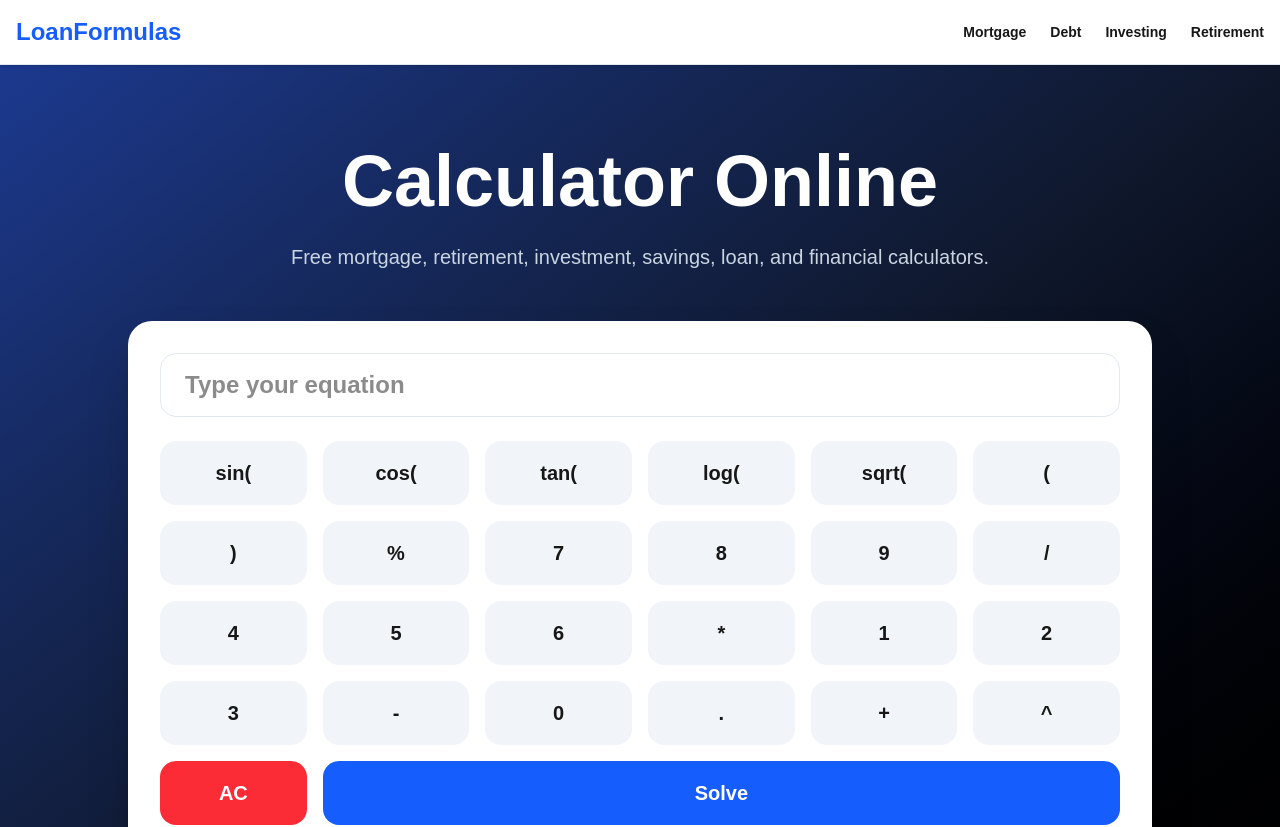
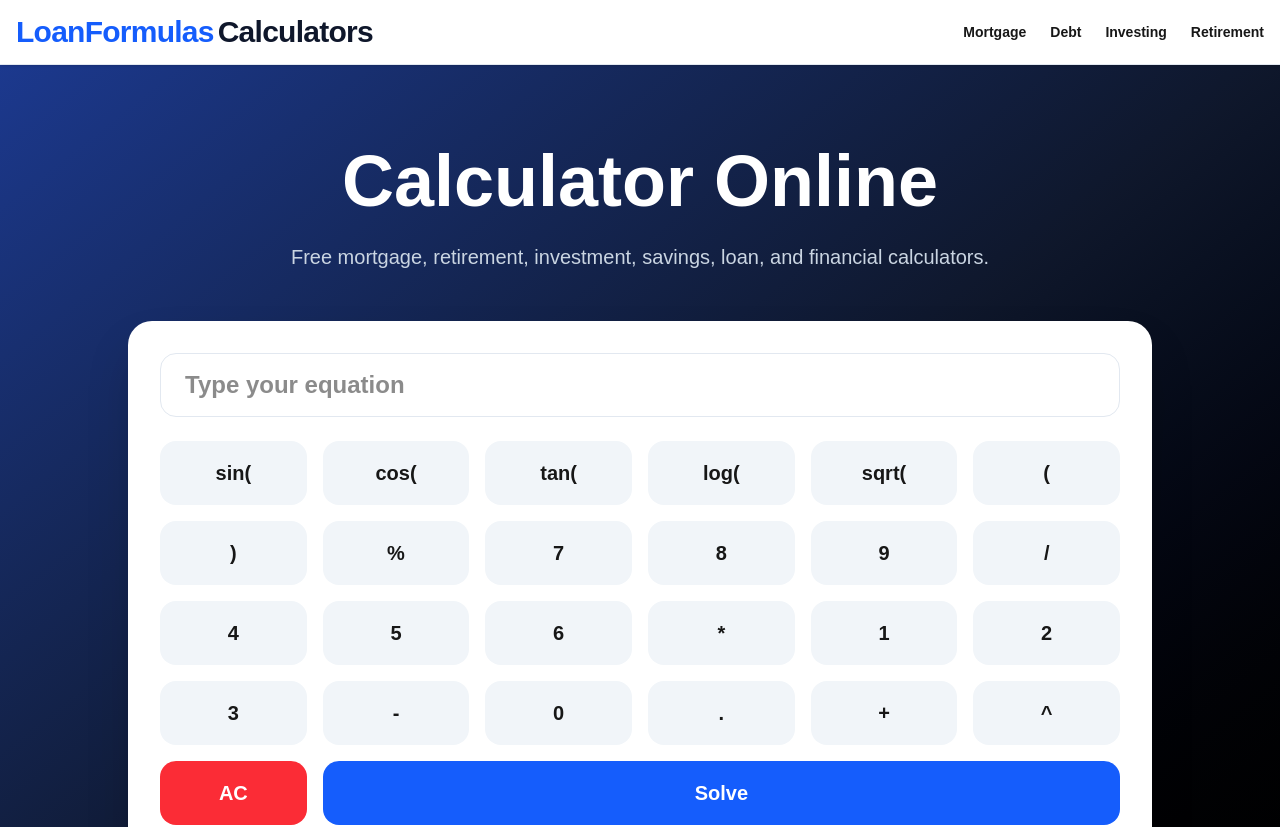
Before and after one commit to dekai-qingyang/seo-site, a Next.js app: page / in a window 1280 px wide. Shown: the top 827 px of the page. Built offline with nearby package versions, Linux system fonts and the light colour scheme.

Commit message:
update calculators

```diff
--- a/app/layout.tsx
+++ b/app/layout.tsx
@@ -6,8 +6,8 @@ import "./globals.css";
 
 export const metadata: Metadata = {
   title: {
-    default: "LoanFormulas",
-    template: "%s | LoanFormulas",
+    default: "LoanFormulas Calculators",
+    template: "%s | LoanFormulas Calculators",
   },
 
   description:
@@ -72,12 +72,18 @@ export default function RootLayout({
 
             <div className="flex items-center justify-between h-16">
 
-              <Link
-                href="/"
-                className="text-2xl font-black text-blue-600"
-              >
-                LoanFormulas
-              </Link>
+            <Link
+              href="/"
+              className="text-3xl font-black tracking-tight"
+            >
+              <span className="text-blue-600">
+               LoanFormulas
+              </span>
+
+              <span className="text-slate-900 ml-1">
+                Calculators
+            </span>
+          </Link>
 
               <nav className="hidden lg:flex items-center gap-6 text-sm font-semibold">
 
```
